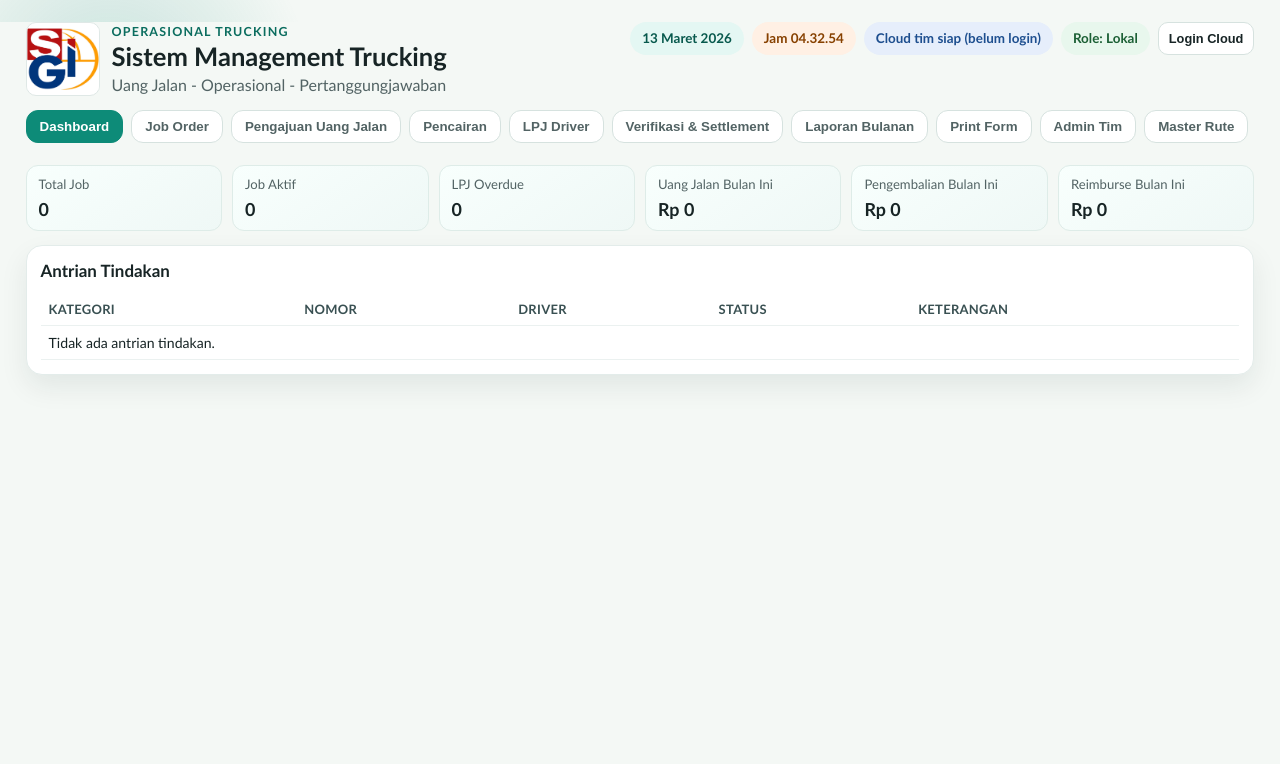
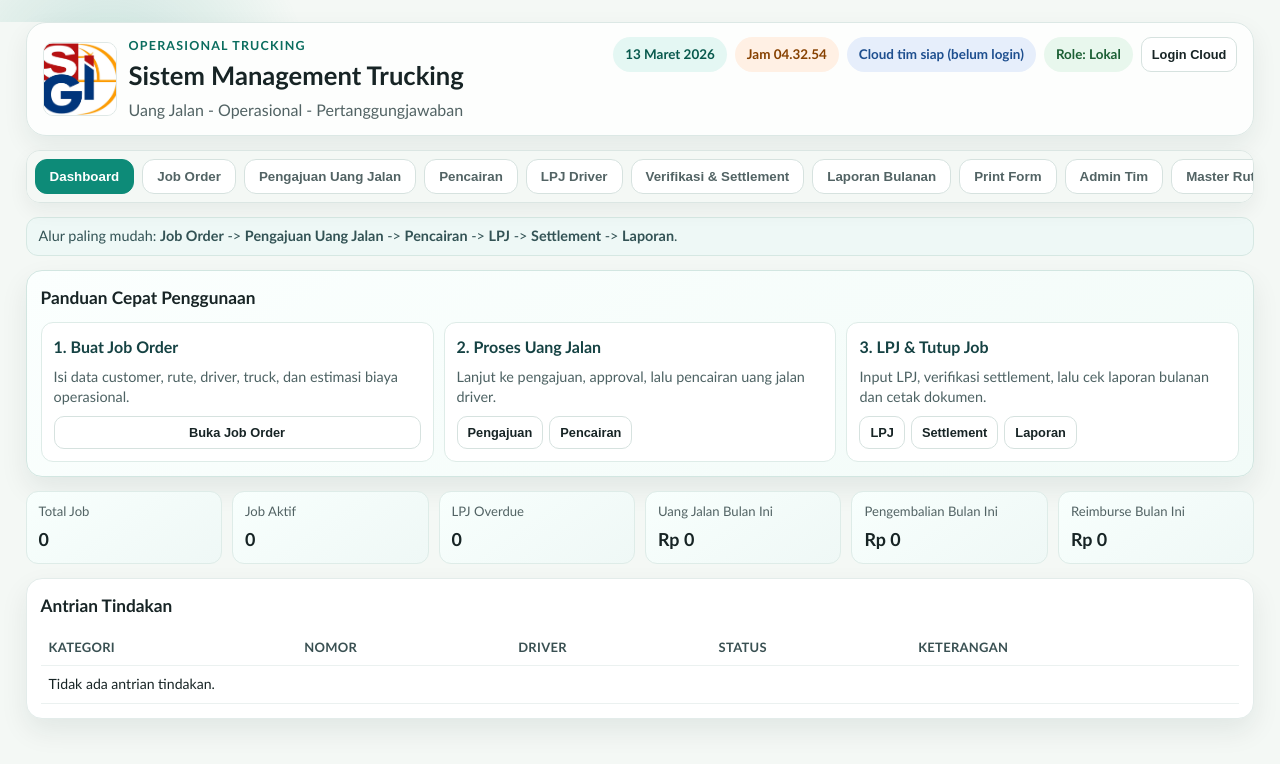
Before and after one commit to mohamadmiftahhudin-debug/web-project, a plain HTML site: page index.html in a window 1280 px wide. Both pictures are taken after a click on the button "Dashboard". Drawn offline with nearby package versions, Linux system fonts and the light colour scheme.

Commit message:
Add files via upload

```diff
--- a/app.js
+++ b/app.js
@@ -190,19 +190,31 @@ function bindElements() {
   });
 }
 
+function openTab(tabKey) {
+  const key = String(tabKey || "").trim();
+  if (!key) return;
+
+  const tabButtons = document.querySelectorAll(".tab-btn");
+  const panels = document.querySelectorAll(".panel");
+  const targetButton = document.querySelector(`.tab-btn[data-tab="${key}"]`);
+  const targetPanel = document.getElementById(`tab-${key}`);
+  if (!targetButton || !targetPanel || targetButton.disabled) return;
+
+  tabButtons.forEach((item) => item.classList.toggle("active", item === targetButton));
+  panels.forEach((panel) => panel.classList.toggle("active", panel === targetPanel));
+}
+
 function bindTabs() {
   const tabButtons = document.querySelectorAll(".tab-btn");
-  const panels = document.querySelectorAll(".panel");
   tabButtons.forEach((btn) => {
+    btn.addEventListener("click", () => openTab(btn.dataset.tab));
+  });
+
+  const goTabButtons = document.querySelectorAll(".go-tab-btn");
+  goTabButtons.forEach((btn) => {
     btn.addEventListener("click", () => {
-      tabButtons.forEach((item) => item.classList.remove("active"));
-      panels.forEach((panel) => panel.classList.remove("active"));
-      btn.classList.add("active");
-      const key = btn.dataset.tab;
-      const panel = document.getElementById(`tab-${key}`);
-      if (panel) {
-        panel.classList.add("active");
-      }
+      openTab(btn.dataset.goTab);
+      document.getElementById("tabs")?.scrollIntoView({ behavior: "smooth", block: "start" });
     });
   });
 }
--- a/index.html
+++ b/index.html
@@ -48,9 +48,42 @@
       <button class="tab-btn" data-tab="admin">Admin Tim</button>
       <button class="tab-btn" data-tab="routes">Master Rute</button>
     </nav>
+    <p class="friendly-note">
+      Alur paling mudah: <strong>Job Order</strong> -> <strong>Pengajuan Uang Jalan</strong> -> <strong>Pencairan</strong> -> <strong>LPJ</strong> -> <strong>Settlement</strong> -> <strong>Laporan</strong>.
+    </p>
 
     <main>
       <section class="panel active" id="tab-dashboard">
+        <div class="card onboarding-card">
+          <div class="card-head">
+            <h2>Panduan Cepat Penggunaan</h2>
+          </div>
+          <div class="steps-grid">
+            <article class="step-item">
+              <h3>1. Buat Job Order</h3>
+              <p>Isi data customer, rute, driver, truck, dan estimasi biaya operasional.</p>
+              <button type="button" class="ghost-btn small-btn go-tab-btn" data-go-tab="jobs">Buka Job Order</button>
+            </article>
+            <article class="step-item">
+              <h3>2. Proses Uang Jalan</h3>
+              <p>Lanjut ke pengajuan, approval, lalu pencairan uang jalan driver.</p>
+              <div class="step-actions">
+                <button type="button" class="ghost-btn small-btn go-tab-btn" data-go-tab="advances">Pengajuan</button>
+                <button type="button" class="ghost-btn small-btn go-tab-btn" data-go-tab="disbursement">Pencairan</button>
+              </div>
+            </article>
+            <article class="step-item">
+              <h3>3. LPJ & Tutup Job</h3>
+              <p>Input LPJ, verifikasi settlement, lalu cek laporan bulanan dan cetak dokumen.</p>
+              <div class="step-actions">
+                <button type="button" class="ghost-btn small-btn go-tab-btn" data-go-tab="lpj">LPJ</button>
+                <button type="button" class="ghost-btn small-btn go-tab-btn" data-go-tab="settlement">Settlement</button>
+                <button type="button" class="ghost-btn small-btn go-tab-btn" data-go-tab="reports">Laporan</button>
+              </div>
+            </article>
+          </div>
+        </div>
+
         <div class="kpi-grid">
           <article class="kpi-card">
             <p>Total Job</p>
--- a/styles.css
+++ b/styles.css
@@ -31,6 +31,7 @@ body {
   min-height: 100vh;
   position: relative;
   overflow-x: hidden;
+  line-height: 1.45;
 }
 
 .bg-shape {
@@ -80,6 +81,11 @@ body {
   align-items: flex-start;
   gap: 16px;
   margin-bottom: 14px;
+  background: rgba(255, 255, 255, 0.84);
+  border: 1px solid #dce8e5;
+  border-radius: 20px;
+  padding: 14px 16px;
+  box-shadow: 0 10px 26px rgba(8, 44, 44, 0.07);
 }
 
 .hero-brand {
@@ -91,7 +97,7 @@ body {
 .company-logo {
   width: 74px;
   height: 74px;
-  object-fit: contain;
+  object-fit: cover;
   border-radius: 10px;
   border: 1px solid #dfe8e6;
   background: #fff;
@@ -152,25 +158,49 @@ body {
   display: flex;
   gap: 8px;
   overflow: auto;
-  padding-bottom: 6px;
+  padding: 8px;
   margin-bottom: 16px;
+  position: sticky;
+  top: 6px;
+  z-index: 10;
+  background: rgba(244, 248, 245, 0.95);
+  border: 1px solid #dbe6e3;
+  border-radius: 14px;
+  box-shadow: 0 8px 20px rgba(10, 40, 39, 0.06);
 }
 
 .tab-btn {
   border: 1px solid var(--line);
   background: var(--surface);
   color: var(--muted);
-  padding: 8px 13px;
+  padding: 9px 14px;
   border-radius: 12px;
   cursor: pointer;
   font-weight: 700;
   white-space: nowrap;
+  transition: background-color 160ms ease, border-color 160ms ease, color 160ms ease, transform 120ms ease;
+}
+
+.tab-btn:hover {
+  border-color: #bcd2ce;
+  color: #2c4345;
+  transform: translateY(-1px);
 }
 
 .tab-btn.active {
   background: var(--primary);
   border-color: var(--primary);
   color: white;
+}
+
+.friendly-note {
+  margin: -2px 0 14px 0;
+  background: #eef8f6;
+  border: 1px solid #d6e8e3;
+  border-radius: 12px;
+  color: #335355;
+  font-size: 0.9rem;
+  padding: 8px 12px;
 }
 
 .tab-btn:disabled,
@@ -205,6 +235,44 @@ body {
   box-shadow: var(--shadow);
 }
 
+.onboarding-card {
+  background: linear-gradient(150deg, #fbfffe 0%, #f2fbf8 100%);
+  border-color: #d2e6e1;
+}
+
+.steps-grid {
+  display: grid;
+  grid-template-columns: repeat(3, minmax(180px, 1fr));
+  gap: 10px;
+}
+
+.step-item {
+  background: #ffffff;
+  border: 1px solid #deece8;
+  border-radius: 12px;
+  padding: 12px;
+  display: grid;
+  gap: 8px;
+}
+
+.step-item h3 {
+  margin: 0;
+  font-size: 1rem;
+  color: #154243;
+}
+
+.step-item p {
+  margin: 0;
+  color: #4d6263;
+  font-size: 0.9rem;
+}
+
+.step-actions {
+  display: flex;
+  gap: 6px;
+  flex-wrap: wrap;
+}
+
 .card-head {
   display: flex;
   justify-content: space-between;
@@ -214,7 +282,7 @@ body {
 
 .card h2 {
   margin: 0;
-  font-size: 1.06rem;
+  font-size: 1.08rem;
 }
 
 .kpi-grid {
@@ -259,8 +327,9 @@ body {
 }
 
 label {
-  font-size: 0.88rem;
-  color: var(--muted);
+  font-size: 0.9rem;
+  color: #3a5759;
+  font-weight: 700;
   display: grid;
   gap: 5px;
 }
@@ -270,8 +339,8 @@ select,
 textarea {
   border: 1px solid var(--line);
   border-radius: 10px;
-  padding: 9px 10px;
-  font-size: 0.93rem;
+  padding: 10px 11px;
+  font-size: 0.95rem;
   color: var(--text);
   background: #fff;
 }
@@ -301,6 +370,7 @@ input[readonly] {
   cursor: pointer;
   font-weight: 800;
   padding: 10px 13px;
+  transition: all 160ms ease;
 }
 
 .primary-btn {
@@ -310,6 +380,7 @@ input[readonly] {
 
 .primary-btn:hover {
   background: var(--primary-strong);
+  transform: translateY(-1px);
 }
 
 .ghost-btn {
@@ -320,6 +391,7 @@ input[readonly] {
 
 .ghost-btn:hover {
   background: #f2f7f6;
+  transform: translateY(-1px);
 }
 
 .small-btn {
@@ -368,6 +440,14 @@ th {
 
 tbody tr {
   animation: row-pop 260ms ease;
+}
+
+tbody tr:nth-child(even) {
+  background: #fbfdfc;
+}
+
+tbody tr:hover {
+  background: #f1faf8;
 }
 
 @keyframes row-pop {
@@ -682,11 +762,15 @@ tbody tr {
   }
 
   .tabs {
-    padding-bottom: 10px;
+    top: 4px;
   }
 
   .print-sheet {
     padding: 14px;
+  }
+
+  .steps-grid {
+    grid-template-columns: 1fr;
   }
 
   .print-sign-grid,
```
